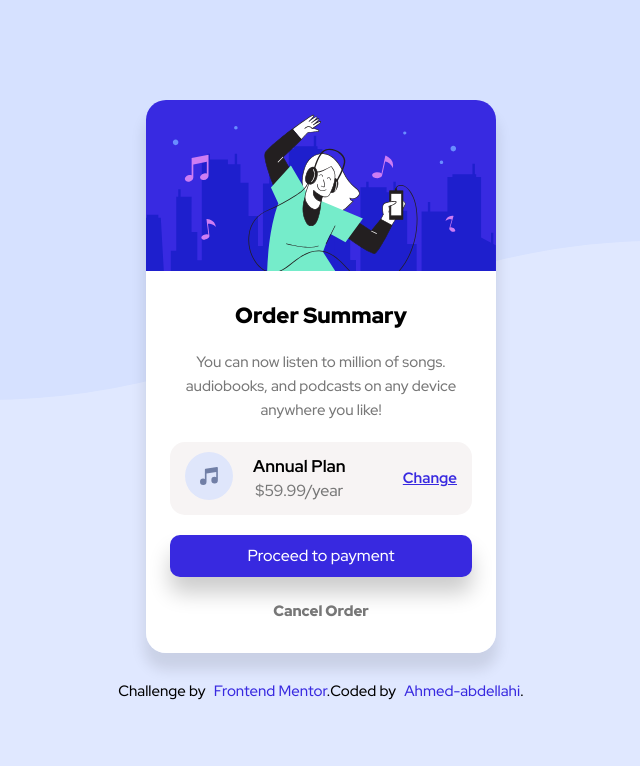
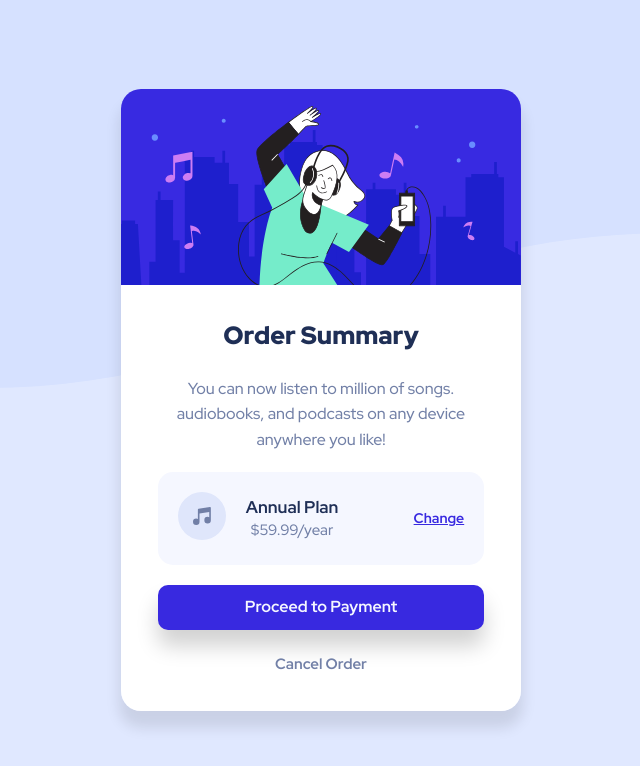
Before and after one commit to ahmed-abdat/fm-card, a plain HTML site: page index.html in a window 1280 px wide. Shown: the whole page, without its empty margins (319-959 px from the left). Drawn offline with Linux system fonts and the light colour scheme.

Commit message:
trie one|

```diff
--- a/css/card.css
+++ b/css/card.css
@@ -14,12 +14,11 @@
 /* start global rooles */
 
 :root {
-  --maincolor: hsl(228, 45%, 44%);
+  --Pale-blue: hsl(225, 100%, 94%);
   --Bright-blue: hsl(245, 75%, 52%);
-  --Very-white: hsl(225, 100%, 98%);
-  --hovercolor: hsl(224, 23%, 55%);
-  --dark-blue: hsl(223, 47%, 23%);
-  --bgcolor: #e0e8ff;
+  --Very-pale-blue: hsl(225, 100%, 98%);
+  --Desaturated-blue: hsl(224, 23%, 55%);
+  --Dark-blue: hsl(223, 47%, 23%);
   --border-radius: 20px;
 }
 
@@ -35,45 +34,10 @@ body {
   width: 100%;
   height: 100vh;
   background-repeat: no-repeat;
-  background-color: var(--bgcolor);
-  background-size: 100% 50%;
+  background-color: var(--Pale-blue);
+  background-size: contain;
   background-image: url(../images/pattern-background-desktop.svg);
   font-family: "Red Hat Display", sans-serif;
-}
-
-ul {
-  list-style: none;
-}
-
-.container {
-  padding-left: 15px;
-  padding-right: 15px;
-  margin-left: auto;
-  margin-right: auto;
-}
-
-/* Smole */
-
-@media (min-width: 768px) {
-  .container {
-    width: 750px;
-  }
-}
-
-/* Mediume */
-
-@media (min-width: 992px) {
-  .container {
-    width: 970px;
-  }
-}
-
-/* Large */
-
-@media (min-width: 1200px) {
-  .container {
-    width: 1170px;
-  }
 }
 
 /* End Global Rules */
@@ -95,8 +59,7 @@ ul {
   -o-border-radius: var(--border-radius);
 }
 .conatiner > img {
-  width: 100%;
-  max-width: 350px;
+  width: 400px;
   border-top-left-radius: var(--border-radius);
   border-top-right-radius: var(--border-radius);
   display: block;
@@ -108,9 +71,9 @@ ul {
   flex-direction: column;
   background: #fff;
   text-align: center;
-  max-width: 350px;
+  max-width: 400px;
   width: 100%;
-  padding: 2em 1.5em;
+  padding: 2.3em;
   border-bottom-left-radius: var(--border-radius);
   border-bottom-right-radius: var(--border-radius);
 }
@@ -118,13 +81,15 @@ ul {
 .card-title h2 {
   font-weight: 900;
   margin-bottom: 1em;
-  font-size: 22px;
+  color: var(--Dark-blue);
+  font-size: 25px;
 }
 
 .card-title p {
-  font-size: 15px;
-  color: #777;
+  font-size: 16px;
+  color: var(--Desaturated-blue);
   line-height: 1.6;
+  font-weight: 500;
 }
 
 /* card body */
@@ -133,9 +98,9 @@ ul {
   display: flex;
   align-items: center;
   justify-content: space-between;
-  background-color: #f7f4f4;
+  background-color: var(--Very-pale-blue);
   border-radius: calc(var(--border-radius) - 5px);
-  padding: 10px 15px;
+  padding: 20px;
   -webkit-border-radius: calc(var(--border-radius) - 5px);
   -moz-border-radius: calc(var(--border-radius) - 5px);
   -ms-border-radius: calc(var(--border-radius) - 5px);
@@ -155,14 +120,16 @@ ul {
   margin-bottom: 5px;
   font-weight: 600;
   font-size: 17px;
+  color: var(--Dark-blue);
 }
 .card-price .text-card p {
   font-weight: 500;
-  color: #777;
+  color: var(--Desaturated-blue);
+  font-size: 15px;
 }
 .card-link a {
   color: var(--Bright-blue);
-  font-size: 15px;
+  font-size: 14px;
   font-weight: 600;
   transition: 0.4s;
   -webkit-transition: 0.4s;
@@ -172,9 +139,9 @@ ul {
 }
 
 .card-btn {
-  padding: 0.75em 1em;
+  padding: 0.85em 1em;
   background-color: var(--Bright-blue);
-  box-shadow: 0em 1em 1.3em rgb(0 0 0 / 20%);
+  box-shadow: 0em 1em 1.3em rgb(0 0 0 / 18%);
   transition: 0.4s;
   border-radius: 10px;
   -webkit-border-radius: 10px;
@@ -188,16 +155,17 @@ ul {
 }
 .card-btn a {
   text-decoration: none;
-  color: #fff;
+  color: var(--Very-pale-blue);
+  font-weight: 600;
 }
 
 .card-cancel {
   margin-top: 5px;
 }
-.card-cancel a {
+.card-cancel > a {
   text-decoration: none;
-  color: #777;
-  font-weight: 900;
+  color: var(--Desaturated-blue);
+  font-weight: 700;
   font-size: 15px;
   transition: 0.4s;
   -webkit-transition: 0.4s;
@@ -206,7 +174,7 @@ ul {
   -o-transition: 0.4s;
 }
 
-/* attribution */
+/* attribution
 .attribution {
   margin-top: 30px;
   font-size: 15px;
@@ -233,7 +201,7 @@ ul {
 }
 .attribution a:hover {
   color: var(--hovercolor);
-}
+} */
 
 /* grouping */
 .card-title,
@@ -246,15 +214,28 @@ ul {
 
 .card-link a:hover {
   text-decoration: none;
-  color: var(--hovercolor);
+  color: var(--Desaturated-blue);
 }
 
 .card-btn:hover {
-  background-color: var(--hovercolor);
+  background-color: var(--Desaturated-blue);
 }
 
 .card-cancel a:hover {
-  color: #222;
+  color: var(--Dark-blue);
 }
 
 /* end card style */
+
+/* media query */
+@media (max-width: 767px) {
+  .conatiner > img , .card-head {
+    width: 350px !important;
+  }
+  .card-title {
+    padding-inline: 10px;
+  }
+  .card-head {
+    padding: 1.7em 2em !important;
+  }
+}
--- a/index.html
+++ b/index.html
@@ -27,13 +27,14 @@
     <title>Frontend Mentor | Order summary card</title>
   </head>
   <body>
-    <div class="conatiner">
-      <img src="./images/illustration-hero.svg" alt="" />
+    <main class="conatiner" role="main">
+      <img src="./images/illustration-hero.svg" alt="illustration-hero" />
       <div class="card-head">
         <div class="card-title">
           <h2>Order Summary</h2>
           <p>
-            You can now listen to million of songs. audiobooks, and podcasts on
+            You can now listen to million of songs.
+             audiobooks, and podcasts on
             any device anywhere you like!
           </p>
         </div>
@@ -52,21 +53,21 @@
           </div>
         </div>
         <div class="card-btn">
-          <a href="#">Proceed to payment</a>
+          <a href="#">Proceed to Payment</a>
         </div>
         <div class="card-cancel">
           <a href="#">Cancel Order</a>
         </div>
       </div>
-    </div>
+    </main>
 
-    <div class="attribution">
+    <!-- <div class="attribution">
     <div class="fe-mentor">
       Challenge by <a href="https://www.frontendmentor.io?ref=challenge" target="_blank">Frontend Mentor</a>.
     </div>
     <div class="code-by-me">
       Coded by <a href="https://github.com/ahmed-abdat" target="_blank">Ahmed-abdellahi</a>.
-    </div>
+    </div> -->
   </div>
   </body>
 </html>
```
